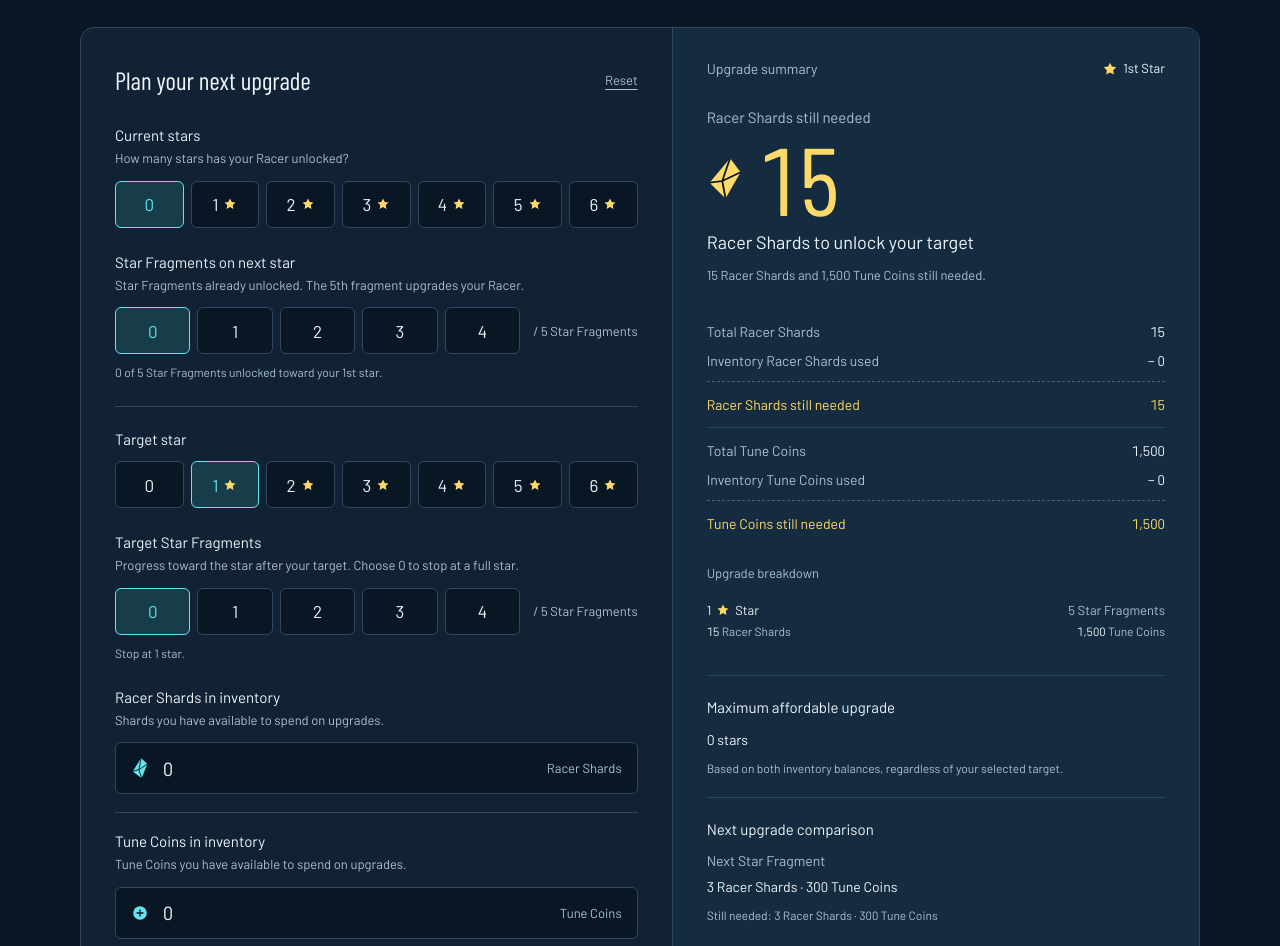
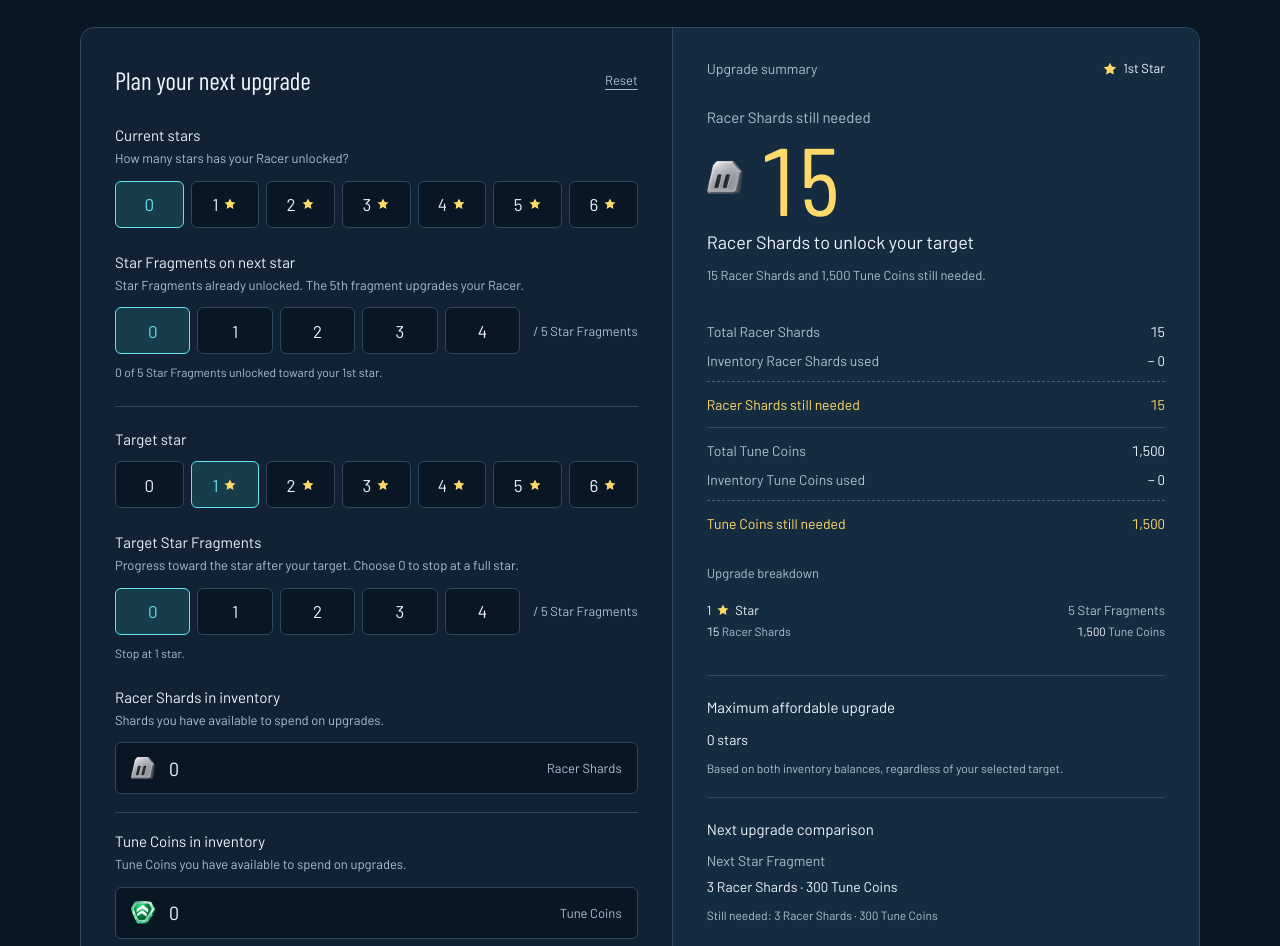
Before and after one commit to AugustoMarcelo/speedstorm-calculator, a website built with Vite: page index.html in a window 1280 px wide. Shown: the part 226-1172 px from the top of the page. Built offline with nearby package versions, Linux system fonts and the light colour scheme.

Commit message:
Replace currency icons with game-style transparent assets

```diff
--- a/index.html
+++ b/index.html
@@ -16,8 +16,6 @@
   <body>
     <svg class="svg-definitions" xmlns="http://www.w3.org/2000/svg" aria-hidden="true">
       <symbol id="icon-star" viewBox="0 0 24 24"><path d="m12 2.5 2.9 5.9 6.5.9-4.7 4.6 1.1 6.5-5.8-3.1-5.8 3.1 1.1-6.5L2.6 9.3l6.5-.9Z"/></symbol>
-      <symbol id="icon-shard" viewBox="0 0 32 40"><path d="m18 2 11 11-10 25L3 26Z" fill="currentColor"/><path d="m18 2-4 21L3 26m11-3 15-10M14 23l5 15" fill="none" stroke="var(--bg)" stroke-width="1.6"/></symbol>
-      <symbol id="icon-coin" viewBox="0 0 24 24"><circle cx="12" cy="12" r="9" fill="currentColor"/><path d="M8 12h8m-4-4v8" fill="none" stroke="var(--bg)" stroke-width="1.7" stroke-linecap="round"/></symbol>
       <symbol id="icon-arrow" viewBox="0 0 24 24"><path d="M4 12h15m-6-6 6 6-6 6" fill="none" stroke="currentColor" stroke-width="1.8" stroke-linecap="round" stroke-linejoin="round"/></symbol>
       <symbol id="icon-external" viewBox="0 0 24 24"><path d="M6 18 18 6M7 6h11v11" fill="none" stroke="currentColor" stroke-width="1.8" stroke-linecap="round" stroke-linejoin="round"/></symbol>
       <symbol id="icon-plus" viewBox="0 0 24 24"><path d="M5 12h14M12 5v14" fill="none" stroke="currentColor" stroke-width="1.8" stroke-linecap="round"/></symbol>
@@ -68,13 +66,13 @@
               <div class="balance-entry">
                 <label for="balance">Racer Shards in inventory</label>
                 <p class="field-hint" id="balance-hint">Shards you have available to spend on upgrades.</p>
-                <div class="balance-input"><svg aria-hidden="true"><use href="#icon-shard"/></svg><input id="balance" name="balance" type="text" inputmode="numeric" value="0" autocomplete="off" spellcheck="false" aria-describedby="balance-hint balance-error" /><span aria-hidden="true">Racer Shards</span></div>
+                <div class="balance-input"><img src="./icons/racer-shard.png" alt="" width="24" height="24" /><input id="balance" name="balance" type="text" inputmode="numeric" value="0" autocomplete="off" spellcheck="false" aria-describedby="balance-hint balance-error" /><span aria-hidden="true">Racer Shards</span></div>
                 <p class="field-error" id="balance-error" hidden>Enter a whole number of Racer Shards from 0 to 9,007,199,254,740,991, without separators.</p>
               </div>
               <div class="balance-entry">
                 <label for="tune-coin-balance">Tune Coins in inventory</label>
                 <p class="field-hint" id="tune-coin-hint">Tune Coins you have available to spend on upgrades.</p>
-                <div class="balance-input"><svg aria-hidden="true"><use href="#icon-coin"/></svg><input id="tune-coin-balance" name="tuneCoinBalance" type="text" inputmode="numeric" value="0" autocomplete="off" spellcheck="false" aria-describedby="tune-coin-hint tune-coin-error" /><span aria-hidden="true">Tune Coins</span></div>
+                <div class="balance-input"><img src="./icons/tune-coin.png" alt="" width="24" height="24" /><input id="tune-coin-balance" name="tuneCoinBalance" type="text" inputmode="numeric" value="0" autocomplete="off" spellcheck="false" aria-describedby="tune-coin-hint tune-coin-error" /><span aria-hidden="true">Tune Coins</span></div>
                 <p class="field-error" id="tune-coin-error" hidden>Enter a whole number of Tune Coins from 0 to 9,007,199,254,740,991, without separators.</p>
               </div>
             </div>
@@ -91,7 +89,7 @@
             <div class="result-topline"><h2 id="result-heading">Upgrade summary</h2><span class="result-target" id="result-target"><svg aria-hidden="true"><use href="#icon-star"/></svg><span>1st Star</span></span></div>
             <div class="result-number-area">
               <p id="result-label" class="result-label">Racer Shards still needed</p>
-              <div class="result-value"><svg class="result-shard" aria-hidden="true"><use href="#icon-shard"/></svg><span id="missing">15</span></div>
+              <div class="result-value"><img class="result-shard" src="./icons/racer-shard.png" alt="" width="36" height="46" /><span id="missing">15</span></div>
               <p id="result-description" class="result-description">Racer Shards to unlock your target</p>
             </div>
             <p id="result-message" class="result-message">Every Star Fragment brings your Racer closer.</p>
--- a/src/style.css
+++ b/src/style.css
@@ -81,7 +81,7 @@ h2 { font: 600 25px/1.15 var(--display); }
 .balances-group { margin-bottom: 0; }
 .balance-entry + .balance-entry { margin-top: 18px; padding-top: 18px; border-top: 1px solid var(--line); }
 .balance-input { display: flex; align-items: center; gap: 12px; border: 1px solid var(--line); border-radius: 6px; background: var(--bg); margin-top: 12px; padding-inline: 15px; min-height: 52px; }
-.balance-input > svg { width: 18px; height: 24px; color: var(--cyan); flex-shrink: 0; }
+.balance-input > img { width: 24px; height: 24px; object-fit: contain; flex-shrink: 0; }
 .balance-input:focus-within { outline: 3px solid var(--cyan); outline-offset: 3px; }
 .balance-input:has([aria-invalid="true"]) { border-color: var(--error); }
 .balance-input input { width: 100%; min-width: 0; background: transparent; color: #edf4fa; border: 0; outline: 0; padding-block: 12px; font-size: 19px; font-variant-numeric: tabular-nums; caret-color: var(--cyan); }
@@ -96,7 +96,7 @@ h2 { font: 600 25px/1.15 var(--display); }
 .result-label { font-size: 15px; color: var(--muted); }
 .result-value { display: flex; align-items: center; gap: 16px; color: var(--yellow); }
 .result-value > span { font: 600 96px/1.08 var(--display); font-variant-numeric: tabular-nums; letter-spacing: -.02em; }
-.result-shard { width: 36px; height: 46px; transform: rotate(8deg); }
+.result-shard { width: 36px; height: 46px; object-fit: contain; flex-shrink: 0; }
 .result-description { font-size: 18px; margin-top: 2px; }
 .result-message { font-size: 13px; line-height: 1.5; color: var(--muted); margin-top: 13px; min-height: 20px; }
 .cost-summary { margin: 25px 0 0; font-size: 14px; font-variant-numeric: tabular-nums; }
```
Also changed, not shown: tests/e2e/calculator.spec.ts (+17 -0 lines), public/icons/racer-shard.png (added), public/icons/tune-coin.png (added).
